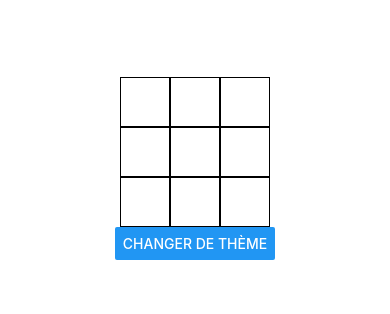
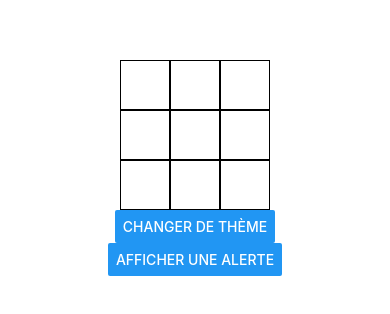
Before and after one commit to clementbo50/my-app-react-native, a React Native app: screen / in a window 390 px wide. Shown: the part 254-568 px from the top of the page. Built offline with nearby package versions, Linux system fonts and the light colour scheme.

Commit message:
Découverte des composants images & alertes attention ne alerte ne marche sur le web mais sur mobile

```diff
--- a/App.js
+++ b/App.js
@@ -1,14 +1,18 @@
 import { StatusBar } from 'expo-status-bar';
-import { Button, StyleSheet, Text, View } from 'react-native';
+import img from './assets/donut.jpg';
+import { Alert, Button, Image, StyleSheet, Text, View } from 'react-native';
 import { useContext, useEffect, useState } from 'react';
 import Board from './src/Board';
 import ThemeContextWrapper, { ThemeContext } from './src/themeContextWrapper';
+
 
 export default function App() {
 
   return (
     <ThemeContextWrapper>
-      <MyApp />
+       <MyApp />
+      {/*   <Image source ={img} /> */}
+      {/*  <Image style={{ width: 250, height: 250 }}source={{uri: "https://t3.ftcdn.net/jpg/02/45/78/98/360_F_245789812_U5YAKoU5bO1vPUlmMygG3RYwRQcDsjuD.jpg"}} /> */}
     </ThemeContextWrapper>
   );
 }
@@ -30,6 +34,8 @@ const MyApp = () => {
     <View style={styles.container}>
       <Board size={3} />
       <Button title="Changer de thème" onPress={() => toggleTheme() }></Button>
+      <Button title="Afficher une alerte" onPress={() => Alert.alert('Titre', 'Contenu de l\'alerte')} />
+
     </View>
   )
 }
```
Also changed, not shown: assets/donut.jpg (added).
